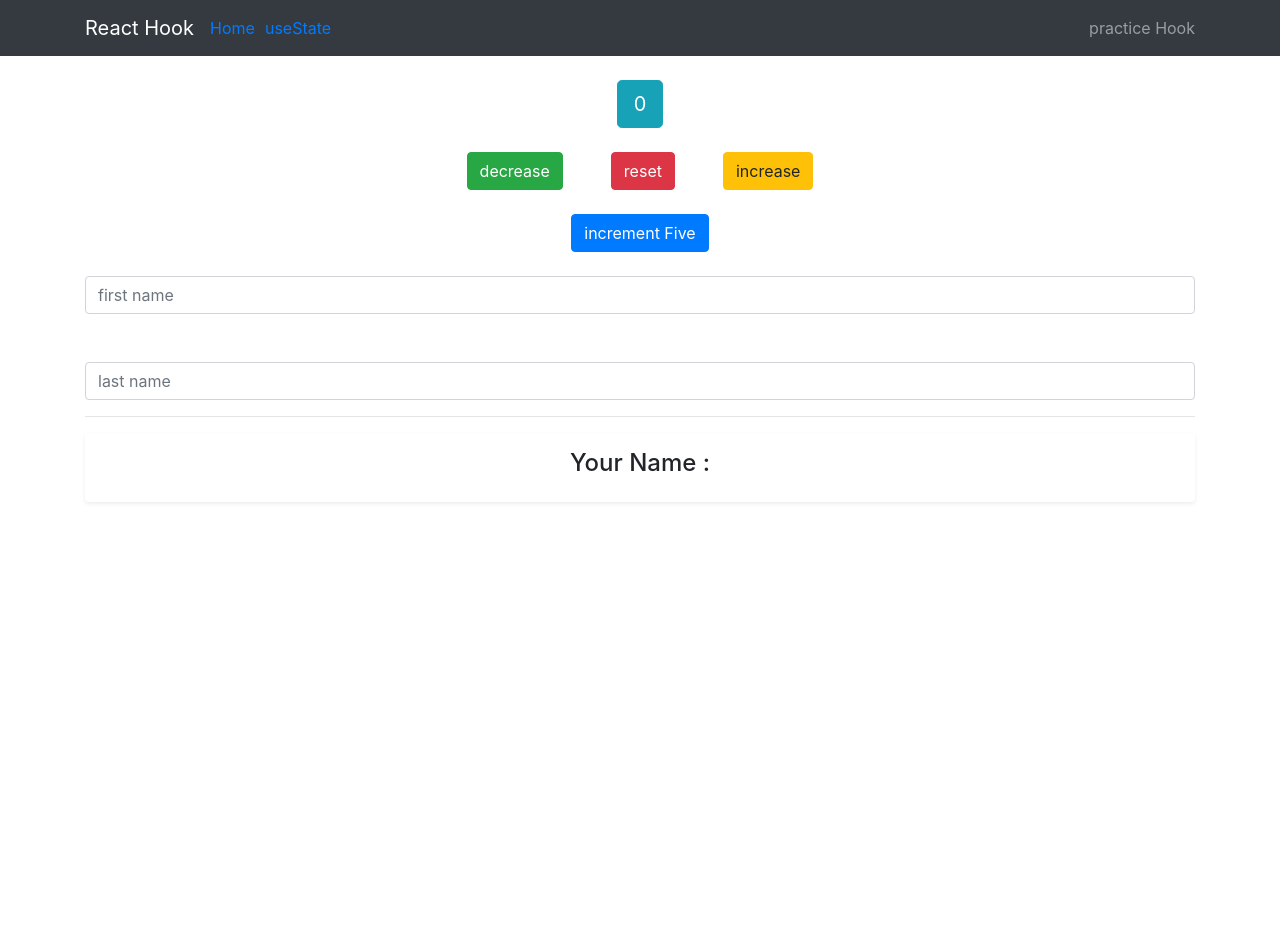
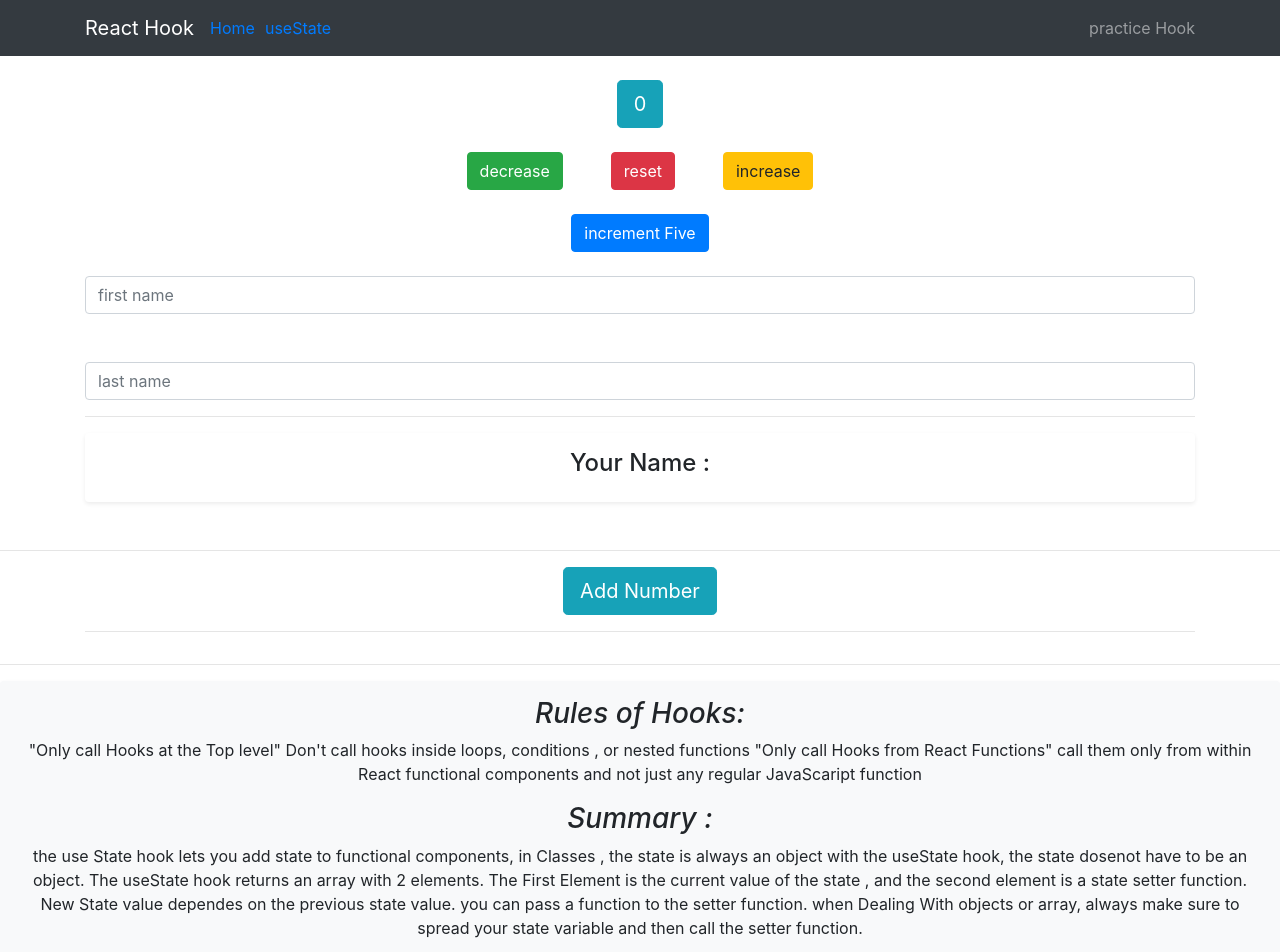
Before and after one commit to sajjad0057/React-Hook, a React (Create React App) app: page /setname in a window 1280 px wide. Shown: the top 952 px of the page. Before the commit the page ends 800 px from the top, so only its background shows below. Built offline with nearby package versions, Linux system fonts and the light colour scheme.

Commit message:
End practice useState

```diff
--- a/src/components/Body/useState/Array.jsx
+++ b/src/components/Body/useState/Array.jsx
@@ -1,10 +1,29 @@
 import React,{ useState } from "react";
 
 const Array=()=>{
-    const [item,setItem] = useState([])
+    const [items,setItem] = useState([])
+    const AddNumber = () =>{
+        setItem([...items,{
+            id:items.length,
+            value : Math.floor(Math.random()*10)+2
+        }])
+    }
+    console.log(items);
+    const addedNumber = items.map(item=>(
+        <li key={item.id} class="list-group-item" > {item.value} </li>
+    ))
     return(
-        <div>
+        <div className="container">
+            <button className="btn btn-info btn-lg" onClick={AddNumber}>Add Number</button>
+            <br/>
+            <hr/>
+
+            <ul className="list-group">
+                {addedNumber}
+            </ul>
 
         </div>
     )
 }
+
+export default Array
--- a/src/components/Body/useState/useState.jsx
+++ b/src/components/Body/useState/useState.jsx
@@ -1,16 +1,69 @@
 import React from "react";
+import Array from "./Array";
 import HookCounter from "./HookCounter";
 import SetName from "./Name";
 
-const UseState = () =>{
-    return (
-        <div>
-            <HookCounter/>
-            <br/>
-            <SetName/>
-        </div>
-    )
-}
+const UseState = () => {
+  return (
+    <div>
+      <HookCounter />
+      <br />
+      <SetName />
+      <hr />
+      <Array />
+      <hr />
+      <div class="shadow-sm p-3 mb-5 bg-light rounded">
+        <h3>
+          <i>Rules of Hooks:</i>
+        </h3>
+        <p>
+          "Only call Hooks at the Top level" Don't call hooks inside loops,
+          conditions , or nested functions "Only call Hooks from React
+          Functions" call them only from within React functional components and
+          not just any regular JavaScaript function
+        </p>
+        <h3>
+          <i>Summary :</i>
+        </h3>
+        <p>
+          the use State hook lets you add state to functional components, in
+          Classes , the state is always an object with the useState hook, the
+          state dosenot have to be an object. The useState hook returns an array
+          with 2 elements. The First Element is the current value of the state ,
+          and the second element is a state setter function. New State value
+          dependes on the previous state value. you can pass a function to the
+          setter function. when Dealing With objects or array, always make sure
+          to spread your state variable and then call the setter function.
+        </p>
+      </div>
+    </div>
+  );
+};
+
+export default UseState;
+
+/**
+ * Rules of Hooks:
+---------------------------------------------------------
+"Only call Hooks at the Top level"
+Don't call hooks inside loops, conditions , or nested functions
 
 
-export default UseState;
+
+"Only call Hooks from React Functions"
+call them only from within React functional components and not just any
+ regular JavaScaript function"
+
+ Summary :
+ the use State hook lets you add state to functional components,
+ in Classes , the state is always an object
+
+ with the useState hook, the state dosenot have to be an object.
+ The useState hook returns an array with 2 elements.
+ The First Element  is the current value of the state , and the second element is a state setter function.
+
+ New State value dependes on the previous state value. you can pass a function to the setter function.
+when Dealing With objects or array, always make sure to spread your state variable and then call the setter function.
+
+
+ */
--- /dev/null
+++ b/src/components/Footer/Footer.jsx
@@ -0,0 +1,14 @@
+import React from "react";
+
+
+const Footer = () =>{
+    return (
+
+        <div class="shadow-none p-3 mb-5 bg-light rounded">
+        <h3><i>sajjadhossain0057@gmail.com</i></h3>
+
+        </div>
+    )
+}
+
+export default Footer;
--- a/src/components/main.jsx
+++ b/src/components/main.jsx
@@ -1,5 +1,6 @@
 import React from "react";
 import Body from "./Body/Body";
+import Footer from "./Footer/Footer";
 import Header from "./Header/Header";
 
 
@@ -8,6 +9,8 @@ const Main = ()=>{
         <div>
             <Header/>
             <Body/>
+            <hr/>
+            <Footer/>
 
         </div>
     )
```
Also changed, not shown: src/components/Body/useState/HookCounter.jsx (+0 -13 lines), 1 other file (tests, documents, lock files or other folders).
